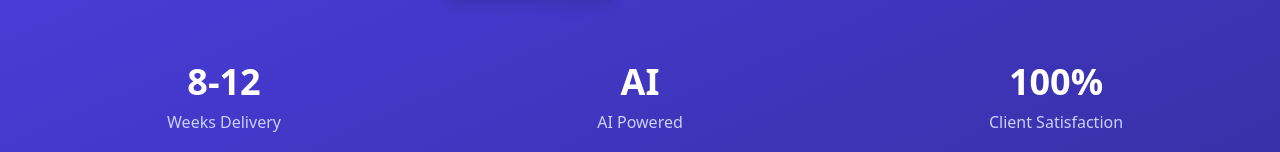
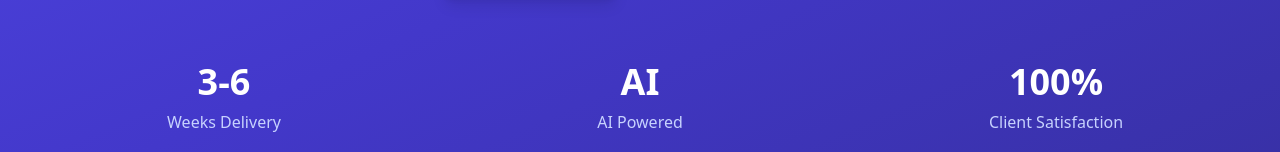
Before and after one commit to saadkhan02/creatsquad, a plain HTML site: page index.html in a window 1280 px wide. Shown: the part 342-494 px from the top of the page. Drawn offline with nearby package versions, Linux system fonts and the light colour scheme.

Commit message:
fix: Fixed the delivery time on the top hero

```diff
--- a/index.html
+++ b/index.html
@@ -167,7 +167,7 @@
             </div>
             <div class="mt-16 grid grid-cols-1 md:grid-cols-3 gap-8 text-white">
                 <div>
-                    <div class="text-4xl font-bold mb-2">8-12</div>
+                    <div class="text-4xl font-bold mb-2">3-6</div>
                     <div class="text-indigo-200">Weeks Delivery</div>
                 </div>
                 <div>
```
